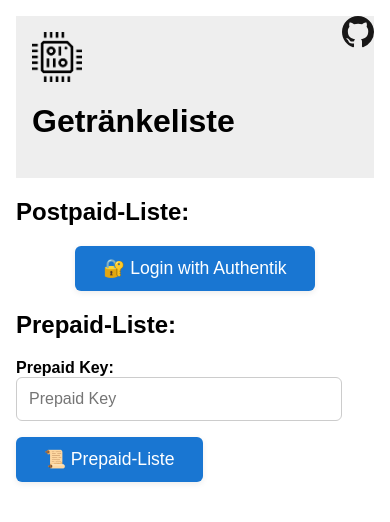
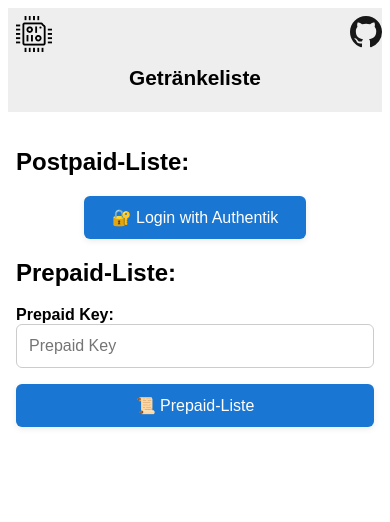
Before and after one commit to Moritz921/GetraenkelisteWebsite, a FastAPI app: page /login in a window 390 px wide. Shown: the top 522 px of the page. Run offline with FastAPI, Linux system fonts and the light colour scheme.

Commit message:
Add responsive design (fix #2)

```diff
--- a/db/models.py
+++ b/db/models.py
@@ -246,7 +246,6 @@ def set_postpaid_user_money(user_id: int, money: float):
         int: The number of rows affected by the update operation.
     """
 
-    print(f"set_postpaid_user_money: {user_id}, {money}")
     _log_transaction(user_id, user_is_postpaid=True, new_money_cent=money, description="Set money manually via Admin UI")
     t = text("UPDATE users_postpaid SET money = :money WHERE id = :id")
     with engine.connect() as connection:
@@ -466,7 +465,6 @@ def get_last_drink(user_id: int, user_is_postpaid: bool, max_since_seconds: int
             last_drink_time = last_drink_time.replace(tzinfo=datetime.timezone.utc)
         if (now - last_drink_time).total_seconds() > max_since_seconds:
             return None
-        print(f"get_last_drink: user_id={user_id}, user_is_postpaid={user_is_postpaid}, drink_id={drink_id}, timestamp={timestamp}, drink_type={drink_type}")
         return {"id": drink_id, "timestamp": timestamp, "drink_type": drink_type}
 
 def revert_last_drink(user_id: int, user_is_postpaid: bool, drink_id: int, drink_cost: int = DRINK_COST):
@@ -481,7 +479,6 @@ def revert_last_drink(user_id: int, user_is_postpaid: bool, drink_id: int, drink
 
     with engine.connect() as connection:
         # Check if the drink exists
-        print(f"revert_last_drink: user_id={user_id}, user_is_postpaid={user_is_postpaid}, drink_id={drink_id}, drink_cost={drink_cost}")
         drink_exists = connection.execute(del_t, {"user_id": user_id, "drink_id": drink_id}).rowcount > 0
         if not drink_exists:
             raise HTTPException(status_code=404, detail="Drink not found")
--- a/main.py
+++ b/main.py
@@ -182,11 +182,7 @@ async def drink(request: Request):
     if not user_db_id:
         raise HTTPException(status_code=404, detail="User not found")
 
-    form = await request.form()
-    getraenk = str(form.get("getraenk"))
-    print(f"User {user_authentik['preferred_username']} requested drink: {getraenk}")
-
-    drink_postpaid_user(user_db_id, getraenk)
+    drink_postpaid_user(user_db_id)
     return RedirectResponse(url="/", status_code=303)
 
 @app.post("/payup")
@@ -329,11 +325,6 @@ def delete_prepaid_user(request: Request, username: str = Form(...)):
 
     return RedirectResponse(url="/", status_code=303)
 
-@app.get("/popup_getraenke")
-async def popup_getraenke():
-    alle_getraenke = ["Wasser", "Cola", "Bier", "Mate", "Saft", "Tee", "Kaffee", "Limo"]
-    return JSONResponse(content={"getraenke": random.sample(alle_getraenke, 4)})
-
 @app.post("/del_last_drink")
 def del_last_drink(request: Request):
     user_db_id = request.session.get("user_db_id")
--- a/static/style.css
+++ b/static/style.css
@@ -38,9 +38,71 @@ header {
         background: #23272a;
         color: #e0e0e0;
     }
-    input, select, button {
+    input,
+    select,
+    button {
         background: #23272a;
         color: #e0e0e0;
         border-color: #444;
     }
 }
+
+/* Responsive Design */
+@media (max-width: 600px) {
+    body {
+        max-width: 100vw;
+        padding: 0.5em;
+    }
+    header,
+    main {
+        padding: 0.5em;
+        margin-bottom: 0.5em;
+    }
+    h1 {
+        font-size: 1.3em;
+        text-align: center;
+    }
+    table {
+        font-size: 0.95em;
+        width: 100%;
+        display: block;
+        overflow-x: auto;
+    }
+    th,
+    td {
+        padding: 0.3em 0.5em !important;
+        word-break: break-word;
+    }
+    form {
+        flex-direction: column !important;
+        gap: 0.5em !important;
+        max-width: 100% !important;
+    }
+    input,
+    select,
+    button,
+    label {
+        width: 100% !important;
+        font-size: 1em !important;
+        box-sizing: border-box;
+    }
+    .github-icon-link {
+        top: 8px;
+        right: 8px;
+        width: 24px;
+        height: 24px;
+    }
+    img[alt="Logo"] {
+        height: 36px !important;
+    }
+    #popup {
+        max-width: 98vw !important;
+        left: 50% !important;
+        transform: translate(-50%, -25%) !important;
+        padding: 0.5em !important;
+    }
+    #popup-getraenke button {
+        font-size: 1em !important;
+        padding: 0.5em 0.7em !important;
+    }
+}
--- a/templates/base.html
+++ b/templates/base.html
@@ -56,25 +56,17 @@
                     <table>
                         <thead>
                             <tr>
-                                <th style="padding: 0.5em 1em">ID</th>
                                 <th style="padding: 0.5em 1em">Username</th>
                                 <th style="padding: 0.5em 1em">Key</th>
-                                <th style="padding: 0.5em 1em">Postpaid_User ID</th>
                                 <th style="padding: 0.5em 1em">Money (€)</th>
-                                <th style="padding: 0.5em 1em">Activated</th>
-                                <th style="padding: 0.5em 1em">last drink</th>
                             </tr>
                         </thead>
                         <tbody>
                             {% for prepaid_user_i in prepaid_users_from_curr_user %}
                                 <tr{% if prepaid_user_i.money <= 0 %} style="background-color: rgba(179, 6, 44, 0.5)"{% endif %}>
-                                    <td style="padding: 0.5em 1em">{{ prepaid_user_i.id }}</td>
                                     <td style="padding: 0.5em 1em">{{ prepaid_user_i.username }}</td>
                                     <td style="padding: 0.5em 1em">{{ prepaid_user_i.user_key }}</td>
-                                    <td style="padding: 0.5em 1em">{{ prepaid_user_i.postpaid_user_id }}</td>
                                     <td style="padding: 0.5em 1em">{{ prepaid_user_i.money / 100 }}</td>
-                                    <td style="padding: 0.5em 1em">{{ prepaid_user_i.activated }}</td>
-                                    <td style="padding: 0.5em 1em">{{ prepaid_user_i.last_drink }}</td>
                                 </tr>
                             {% endfor %}
                         </tbody>
--- a/templates/index.html
+++ b/templates/index.html
@@ -1,7 +1,6 @@
 {% extends "base.html" %} {% block title %}Startseite{% endblock %} {% block
 content %}
 <h2>Willkommen, {{ user.name }}!</h2>
-<p>Dies ist eine einfache geschützte Seite.</p>
 <p><strong>Aktueller Kontostand:</strong></p>
 {% if db_user.money > -5000 %}
 <div
@@ -82,7 +81,7 @@ content %}
                     <input type="hidden" name="drink_type" value="{{ drink }}">
                     <button type="submit"
                         style="display: flex; flex-direction: column; align-items: center; background-color: #00618F; color: #fff; border: none; border-radius: 8px; padding: 0.7em 1.2em; cursor: pointer; min-width: 120px;">
-                        <img src="static/drinks/{{ drink|lower|replace(' ', '_') }}.png" alt="{{ drink }}" style="width:48px; height:48px; object-fit:contain; margin-bottom:0.5em;">
+                        <img src="/static/drinks/{{ drink|lower|replace(' ', '_') }}.png" alt="{{ drink }}" style="width:48px; height:48px; object-fit:contain; margin-bottom:0.5em;">
                         <span>{{ drink }}</span>
                     </button>
                 </form>
```
